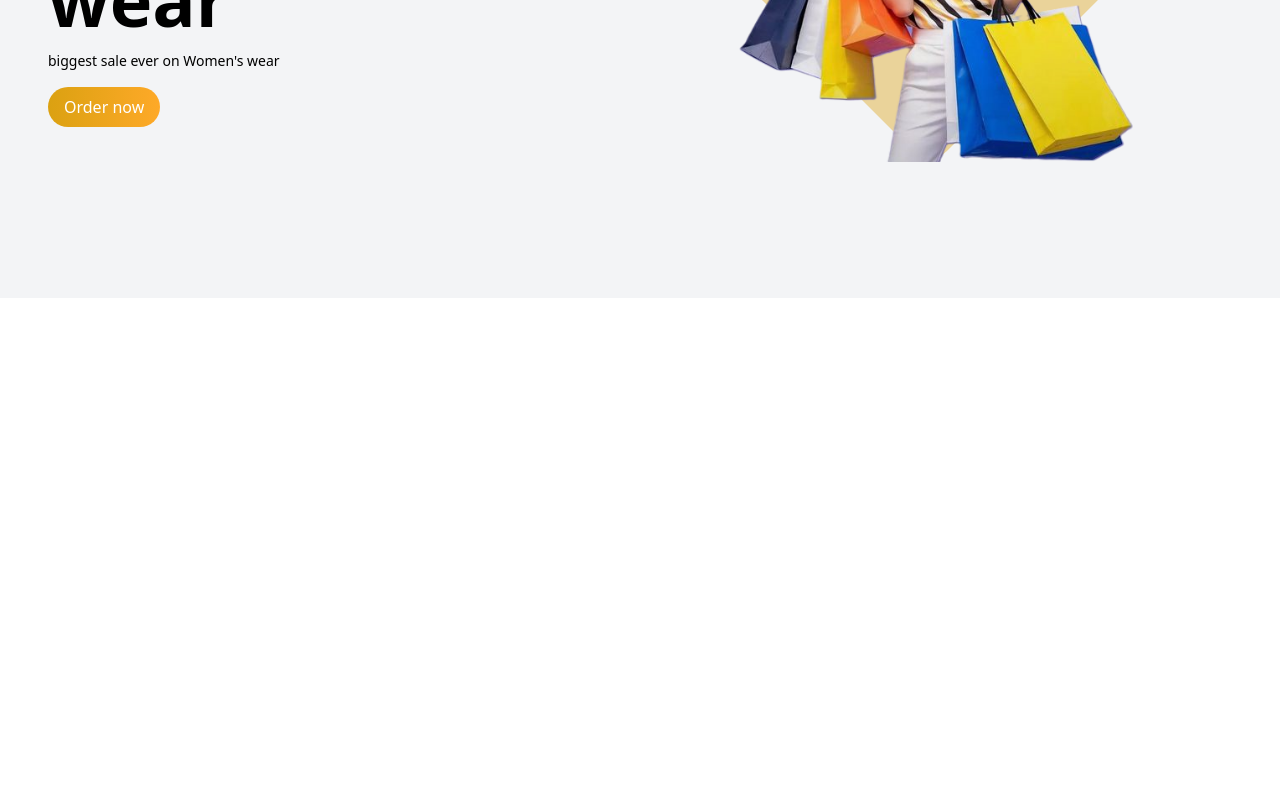
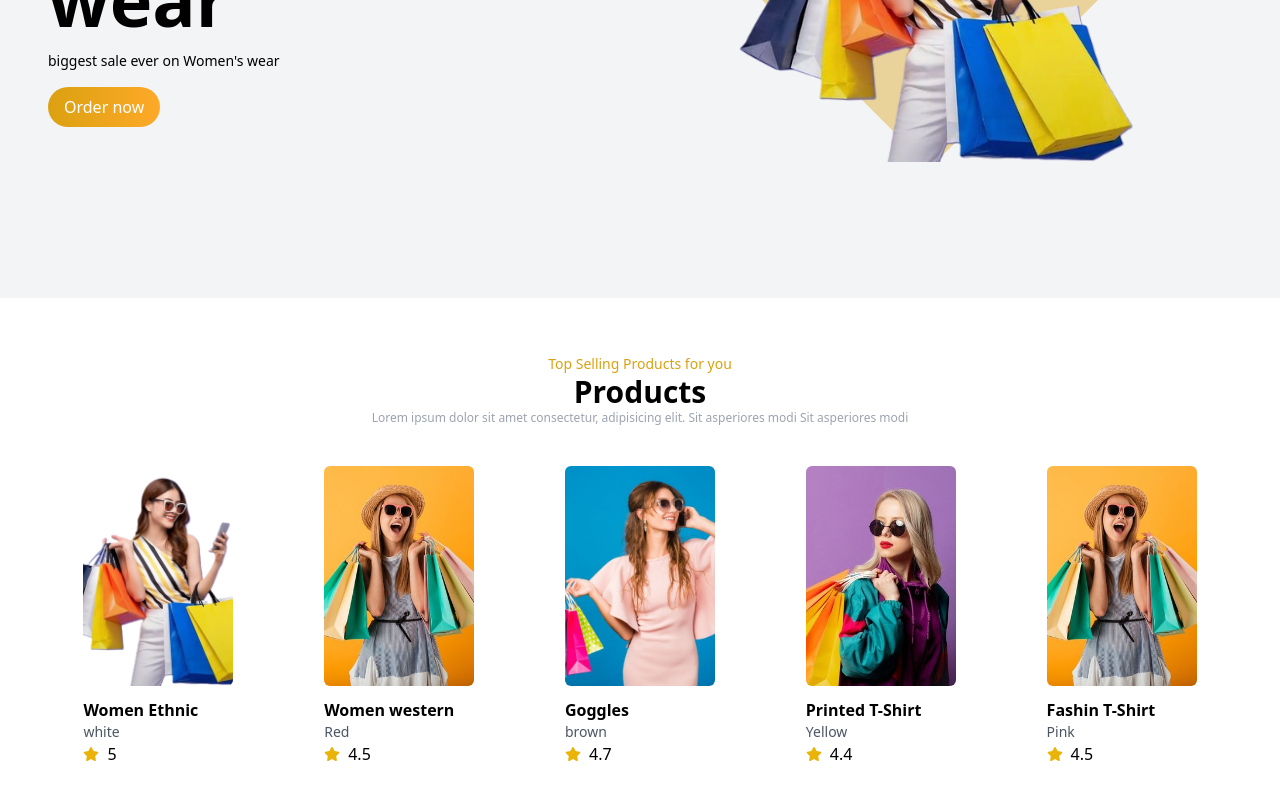
Before and after one commit to G3RGES/eccomerce-website, a React (Vite) app: page / in a window 1280 px wide. Shown: the part 444-1244 px from the top of the page. Before the commit the page ends 800 px from the top, so only its background shows below. Built offline with nearby package versions, Linux system fonts and the light colour scheme.

Commit message:
Update Products.jsx

```diff
--- a/src/components/Products.jsx
+++ b/src/components/Products.jsx
@@ -10,10 +10,92 @@ import Img2 from "../assets/women/women2.jpg";
 import Img3 from "../assets/women/women3.jpg";
 import Img4 from "../assets/women/women4.jpg";
 
+const ProductsData = [
+  {
+    id: 1,
+    img: Img1,
+    title: "Women Ethnic",
+    rating: 5.0,
+    color: "white",
+    aosDelay: "0",
+  },
+  {
+    id: 2,
+    img: Img2,
+    title: "Women western",
+    rating: 4.5,
+    color: "Red",
+    aosDelay: "200",
+  },
+  {
+    id: 3,
+    img: Img3,
+    title: "Goggles",
+    rating: 4.7,
+    color: "brown",
+    aosDelay: "400",
+  },
+  {
+    id: 4,
+    img: Img4,
+    title: "Printed T-Shirt",
+    rating: 4.4,
+    color: "Yellow",
+    aosDelay: "600",
+  },
+  {
+    id: 5,
+    img: Img2,
+    title: "Fashin T-Shirt",
+    rating: 4.5,
+    color: "Pink",
+    aosDelay: "800",
+  },
+];
+
 const Products = () => {
   return (
-    <div>
-      <div className=""></div>
+    <div className="mt-14 mb-12">
+      <div className="container">
+        {/* header section */}
+        <div className="text-center mb-10 max-w-[600px] mx-auto ">
+          <p className="text-sm text-primary dark:text-tertiary ">
+            Top Selling Products for you
+          </p>
+          <h1 className="text-3xl font-bold">Products</h1>
+          <p className="text-xs text-gray-400">
+            Lorem ipsum dolor sit amet consectetur, adipisicing elit. Sit
+            asperiores modi Sit asperiores modi
+          </p>
+        </div>
+
+        {/* body section */}
+        <div>
+          <div
+            className="grid grid-cols-1 sm:grid-cols-3 md:grid-cols-4
+          lg:grid-cols-5 place-items-center gap-5"
+          >
+            {/* card section */}
+            {ProductsData.map((product) => (
+              <div className="space-y-3" key={product.id}>
+                <img
+                  className="h-[220px] w-[150px] object-cover rounded-md  "
+                  src={product.img}
+                  alt={product.title}
+                />
+                <div>
+                  <h3 className="font-semibold">{product.title}</h3>
+                  <p className="text-sm text-gray-600">{product.color} </p>
+                  <div className="flex flex-row items-center gap-2">
+                    <FaStar className="text-yellow-500" />
+                    <span>{product.rating}</span>
+                  </div>
+                </div>
+              </div>
+            ))}
+          </div>
+        </div>
+      </div>
     </div>
   );
 };
```
